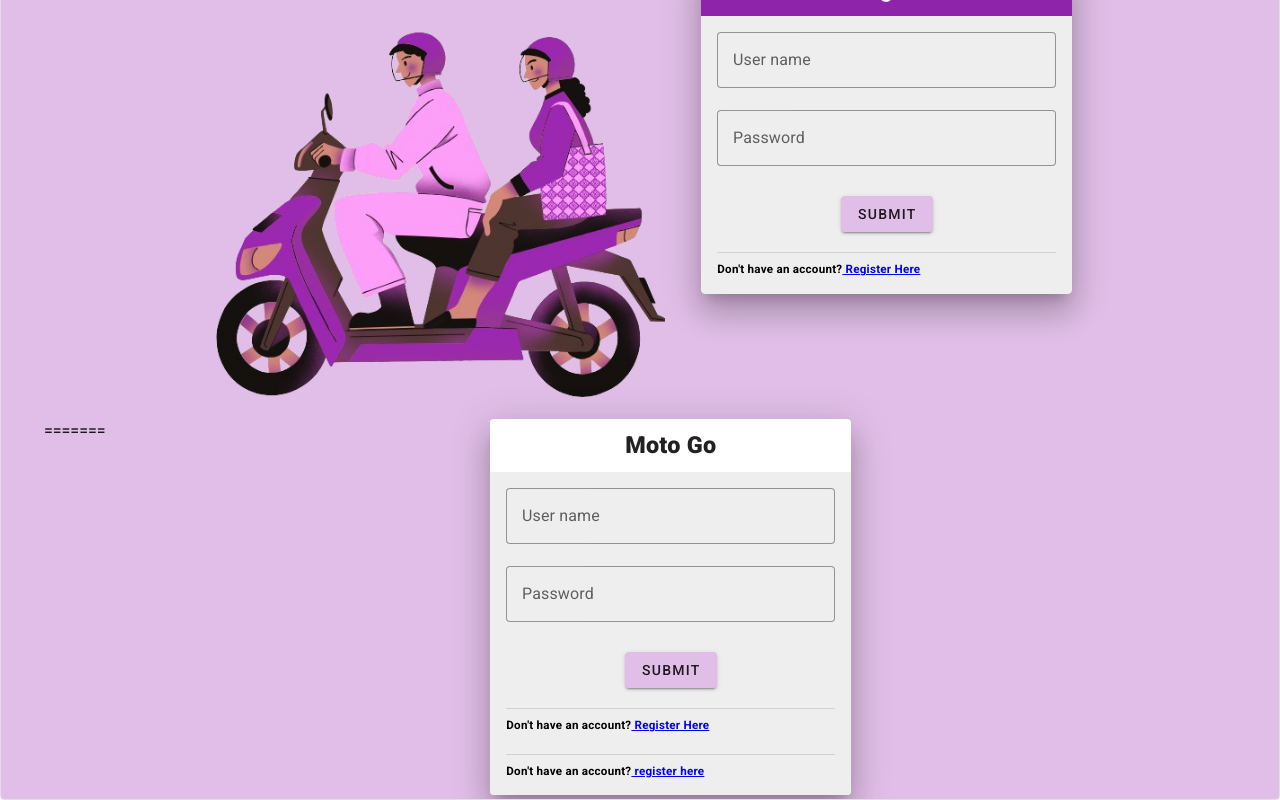
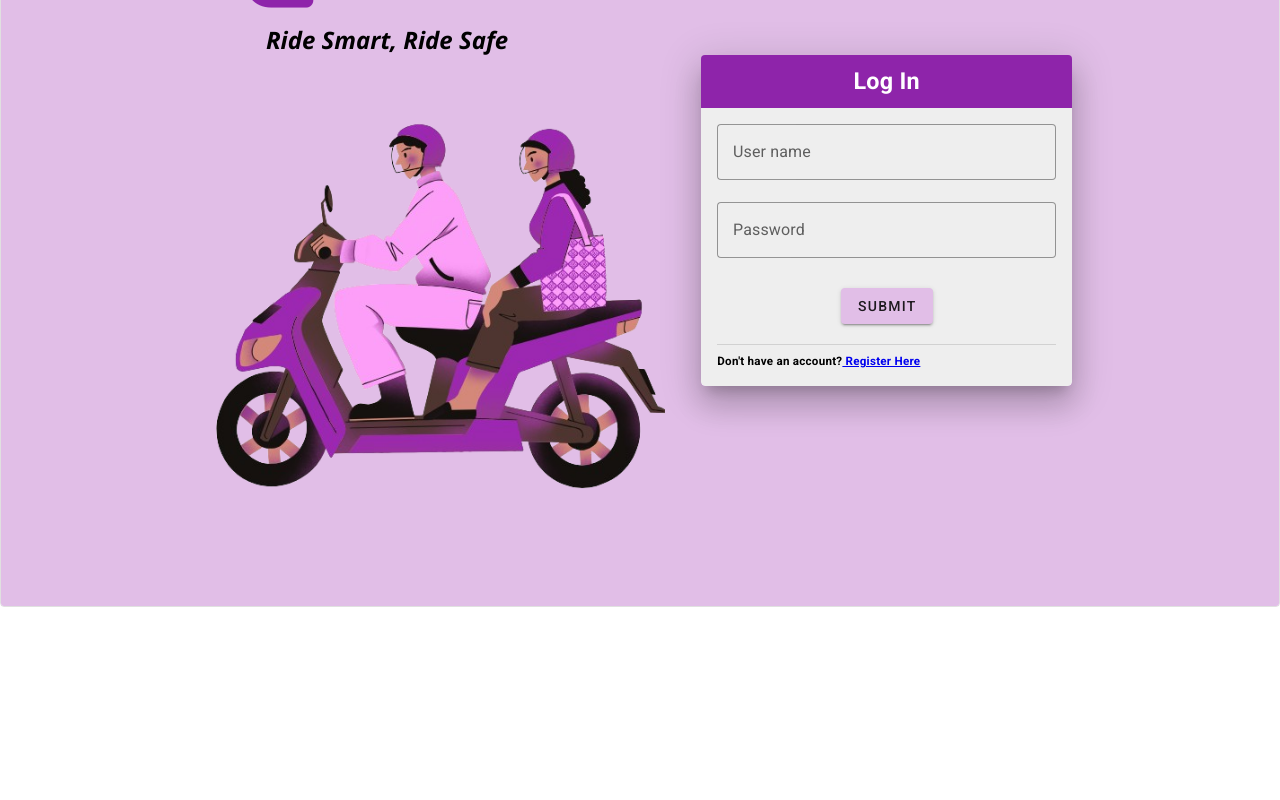
Before and after one commit to jeremydanielestrada/MotoGo, a Vue app: page / in a window 1280 px wide. Shown: the part 195-995 px from the top of the page. After the commit the page ends 802 px from the top, so only its background shows below. Built offline with nearby package versions, Linux system fonts and the light colour scheme.

Commit message:
fixed: fixing file

```diff
--- a/src/views/auth/DriverRegistrationView.vue
+++ b/src/views/auth/DriverRegistrationView.vue
@@ -22,9 +22,7 @@ import AppLayout from '@/components/layout/AppLayout.vue'
             <v-card-text class="bg-surface-light pt-4">
               <DriverRegistrationForm></DriverRegistrationForm>
               <v-divider class="mt-5"> </v-divider>
-              <h5 class="mt-2">
-                Already have an account?<RouterLink to="/login"> Log In </RouterLink>
-              </h5>
+              <h5 class="mt-2">Already have an account?<RouterLink to="/"> Log In </RouterLink></h5>
             </v-card-text>
           </v-card>
         </v-col>
--- a/src/views/auth/LoginView.vue
+++ b/src/views/auth/LoginView.vue
@@ -36,23 +36,6 @@ import AppLayout from '@/components/layout/AppLayout.vue'
           </v-col>
         </v-row>
       </v-container>
-      =======
-      <v-row align="center" justify="center">
-        <v-col cols="12" sm="8" md="6" lg="4">
-          <v-card class="mx-auto" max-width="400" elevation="20">
-            <v-card-title>
-              <h3 class="font-weight-black text-center">Moto Go</h3>
-            </v-card-title>
-            <v-card-text class="bg-surface-light pt-4">
-              <LoginForm></LoginForm>
-              <v-divider class="mt-5"> </v-divider>
-              <h5 class="mt-2">
-                Don't have an account?<RouterLink to="/register"> register here </RouterLink>
-              </h5>
-            </v-card-text>
-          </v-card>
-        </v-col>
-      </v-row>
     </template>
   </AppLayout>
 </template>
```
